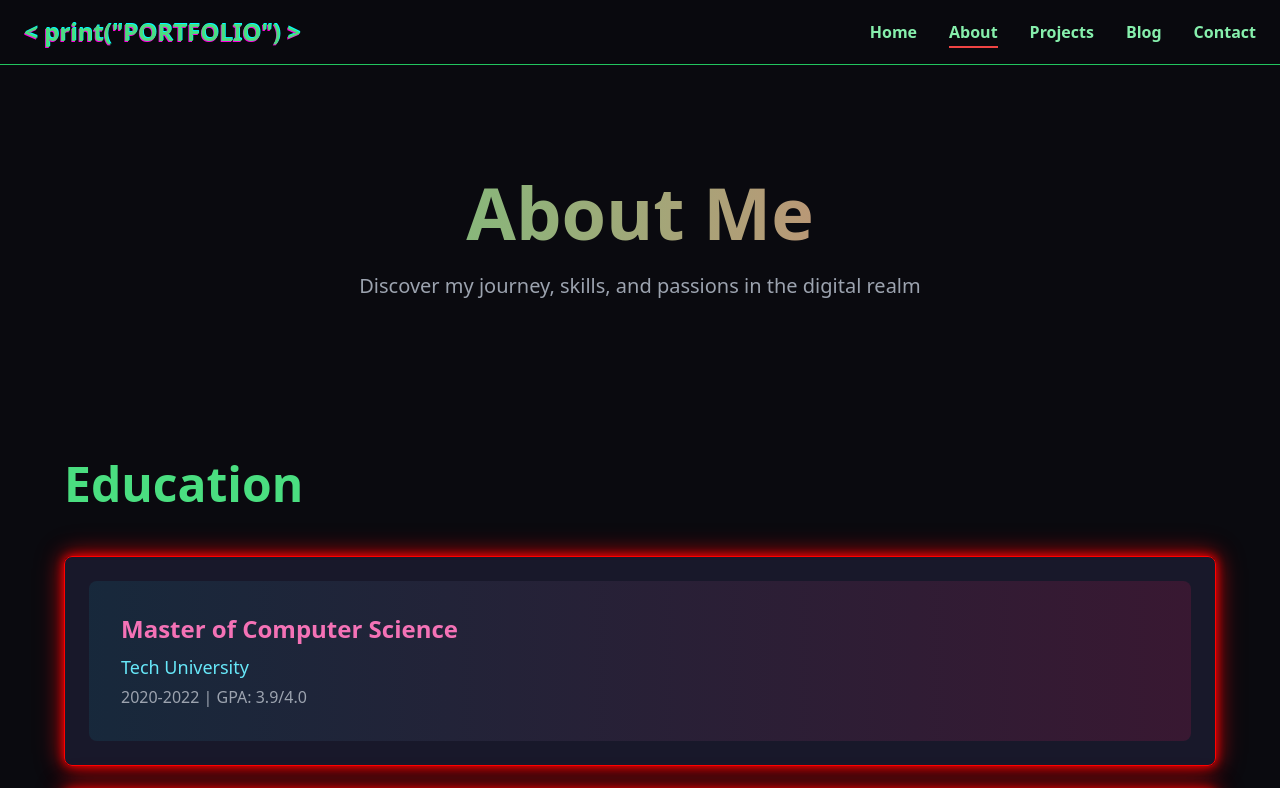
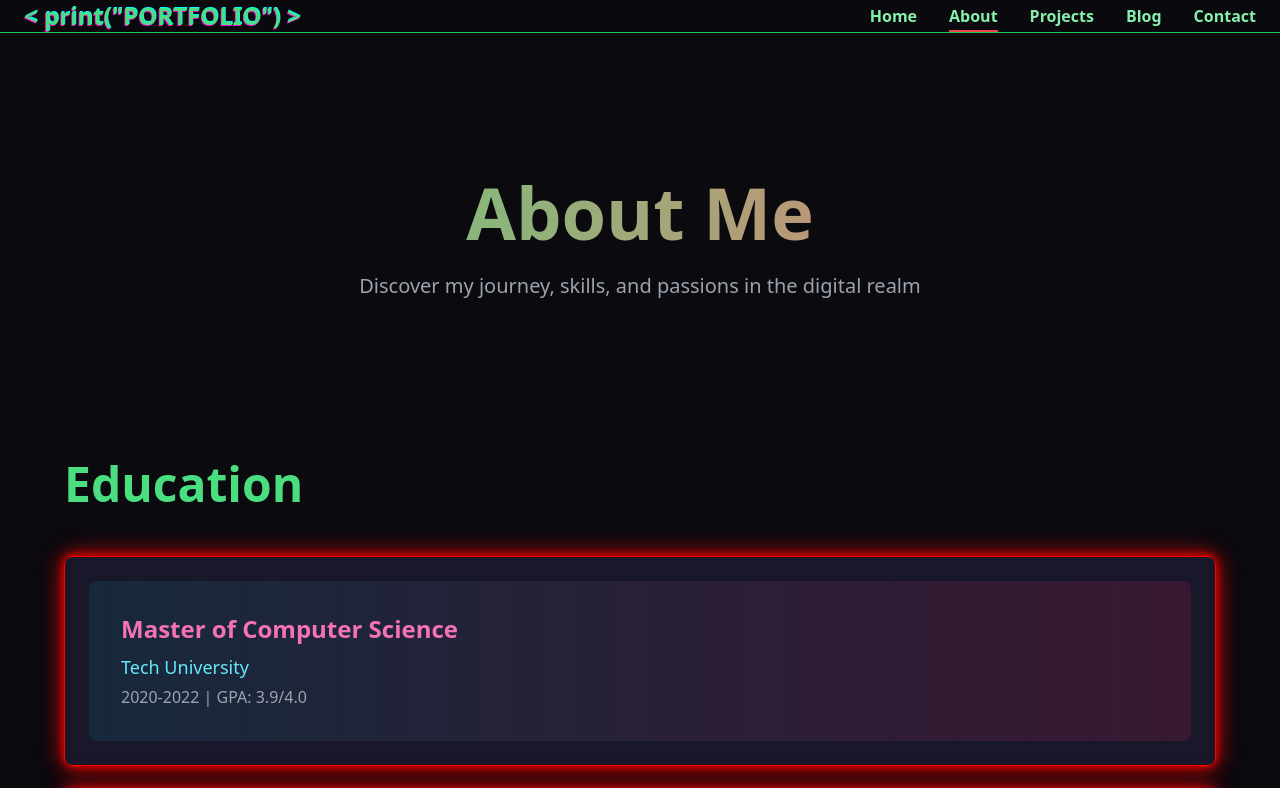
Before and after one commit to Tahsin-hasan-2/s, a plain HTML site: page about.html in a window 1280 px wide. Shown: the top 788 px of the page. Drawn offline with nearby package versions, Linux system fonts and the light colour scheme.

Commit message:
Update about.html

```diff
--- a/about.html
+++ b/about.html
@@ -150,7 +150,7 @@
     <header class="fixed top-0 left-0 w-full h-auto bg-[#0a0a0f]/95 backdrop-blur-lg border-b border-green-500 z-[9999]">
         <!-- <div class="max-w-7xl mx-auto h-full px-6 flex justify-between items-center"> -->
 
-        <div class="max-w-7xl mx-auto px-6 py-4 flex justify-between items-center z-[100]">
+        <div class="max-w-7xl mx-auto px-6 py-auto flex justify-between items-center z-[100]">
 
             <div class="text-2xl font-bold text-green-400 cursor-pointer glitch-text">
                 &lt print("PORTFOLIO") &gt;
```
